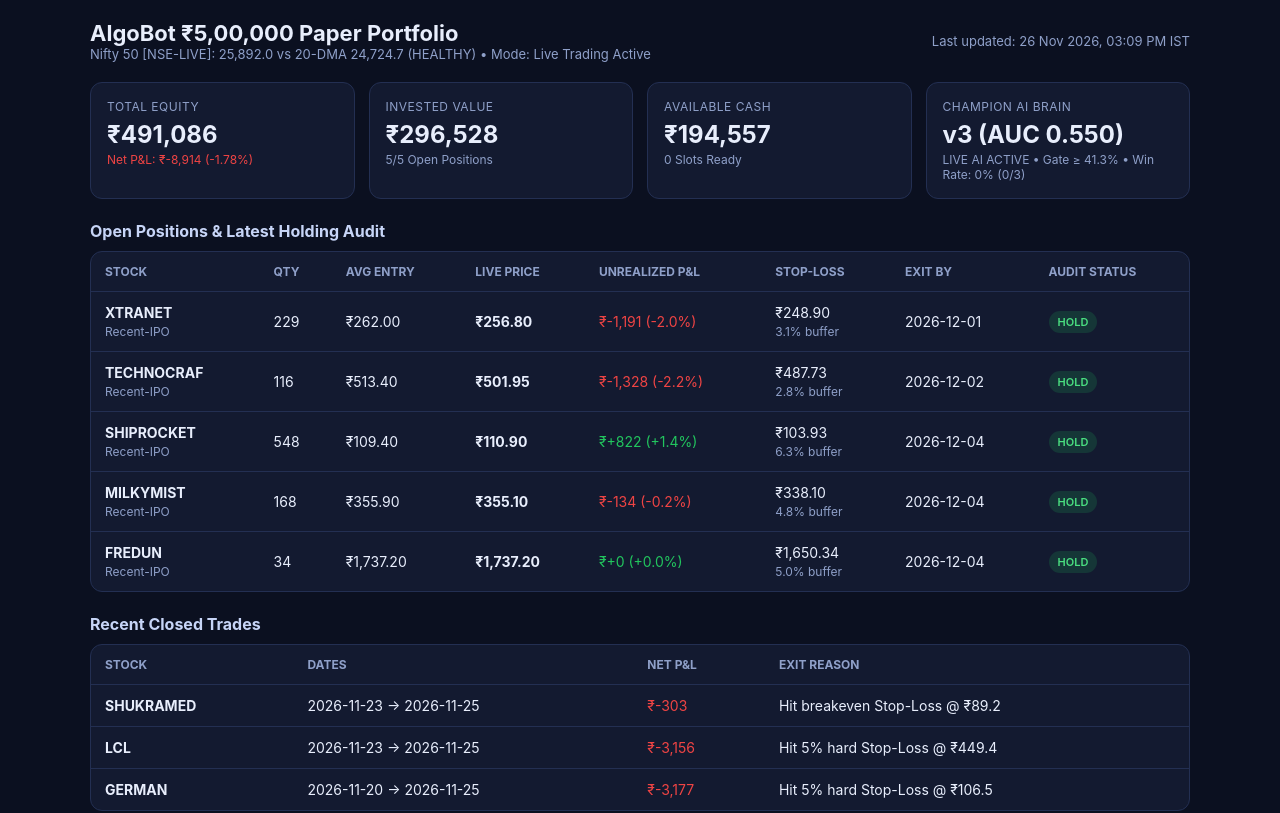
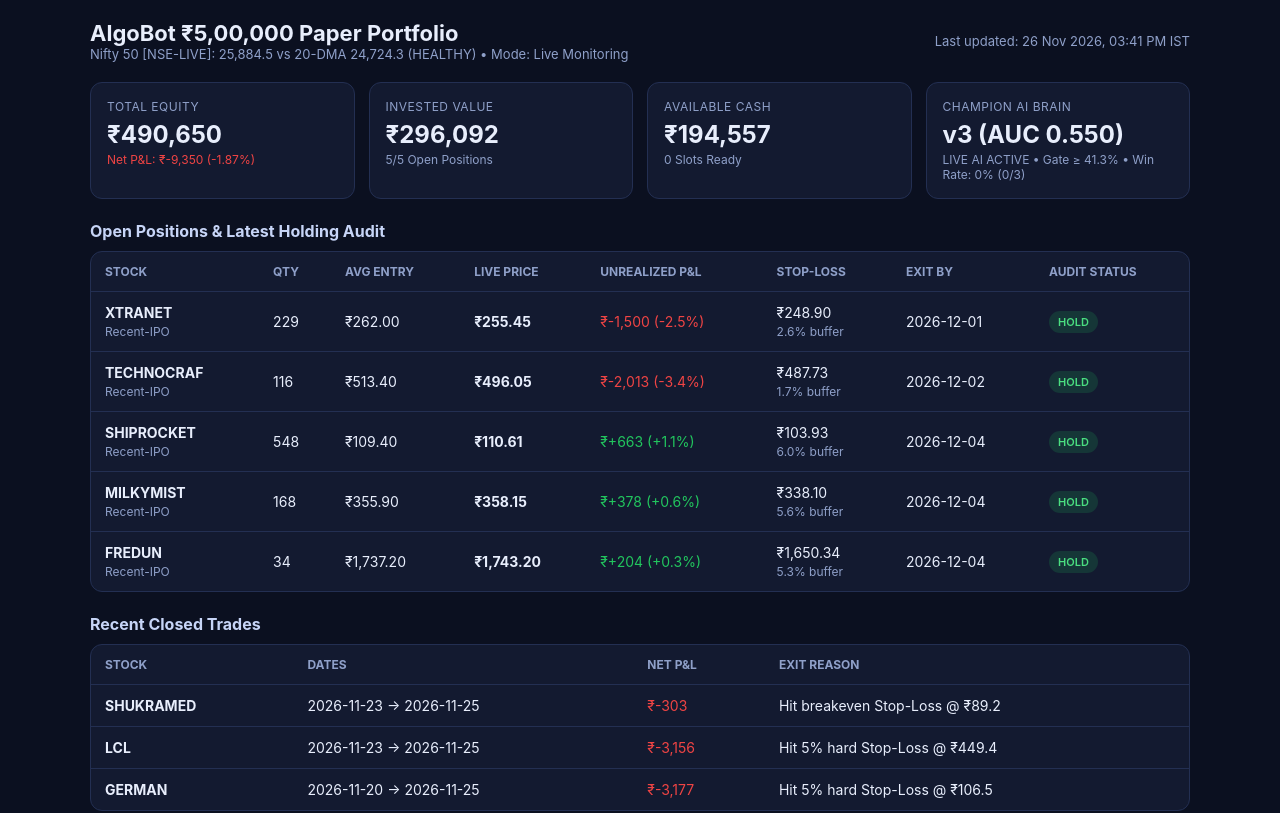
Before and after one commit to ishanpadwani-cell/algobot-5l, a plain HTML site: page docs/index.html in a window 1280 px wide. Shown: the top 813 px of the page. Drawn offline with Linux system fonts and the light colour scheme.

Commit message:
Live Portfolio Refresh (15:41 IST)

```diff
--- a/docs/index.html
+++ b/docs/index.html
@@ -27,13 +27,13 @@ tr:last-child td{border-bottom:none;}
 </style></head><body><div class="wrap">
 <header>
   <div><h1>AlgoBot ₹5,00,000 Paper Portfolio</h1>
-  <div class="meta">Nifty 50 [NSE-LIVE]: 25,892.0 vs 20-DMA 24,724.7 (HEALTHY) &bull; Mode: Live Trading Active</div></div>
-  <div class="meta">Last updated: 26 Nov 2026, 03:09 PM IST</div>
+  <div class="meta">Nifty 50 [NSE-LIVE]: 25,884.5 vs 20-DMA 24,724.3 (HEALTHY) &bull; Mode: Live Monitoring</div></div>
+  <div class="meta">Last updated: 26 Nov 2026, 03:41 PM IST</div>
 </header>
 <div class="grid">
-  <div class="card"><div class="label">Total Equity</div><div class="val">₹491,086</div>
-    <div class="sub neg">Net P&amp;L: ₹-8,914 (-1.78%)</div></div>
-  <div class="card"><div class="label">Invested Value</div><div class="val">₹296,528</div>
+  <div class="card"><div class="label">Total Equity</div><div class="val">₹490,650</div>
+    <div class="sub neg">Net P&amp;L: ₹-9,350 (-1.87%)</div></div>
+  <div class="card"><div class="label">Invested Value</div><div class="val">₹296,092</div>
     <div class="sub">5/5 Open Positions</div></div>
   <div class="card"><div class="label">Available Cash</div><div class="val">₹194,557</div>
     <div class="sub">0 Slots Ready</div></div>
@@ -48,9 +48,9 @@ tr:last-child td{border-bottom:none;}
           <td><strong>XTRANET</strong><div class="sub">Recent-IPO</div></td>
           <td>229</td>
           <td>₹262.00</td>
-          <td><strong>₹256.80</strong></td>
-          <td class="neg">₹-1,191 (-2.0%)</td>
-          <td>₹248.90<div class="sub">3.1% buffer</div></td>
+          <td><strong>₹255.45</strong></td>
+          <td class="neg">₹-1,500 (-2.5%)</td>
+          <td>₹248.90<div class="sub">2.6% buffer</div></td>
           <td>2026-12-01</td>
           <td><span class="badge ok" title="Thesis intact | P&amp;L -0.2% | Margins: Steady (+0.5%) | AI 44.2%">HOLD</span></td>
         </tr>
@@ -58,9 +58,9 @@ tr:last-child td{border-bottom:none;}
           <td><strong>TECHNOCRAF</strong><div class="sub">Recent-IPO</div></td>
           <td>116</td>
           <td>₹513.40</td>
-          <td><strong>₹501.95</strong></td>
-          <td class="neg">₹-1,328 (-2.2%)</td>
-          <td>₹487.73<div class="sub">2.8% buffer</div></td>
+          <td><strong>₹496.05</strong></td>
+          <td class="neg">₹-2,013 (-3.4%)</td>
+          <td>₹487.73<div class="sub">1.7% buffer</div></td>
           <td>2026-12-02</td>
           <td><span class="badge ok" title="Thesis intact | P&amp;L +1.3% | Margins: Expanding (+2.3%) | AI 44.5%">HOLD</span></td>
         </tr>
@@ -68,9 +68,9 @@ tr:last-child td{border-bottom:none;}
           <td><strong>SHIPROCKET</strong><div class="sub">Recent-IPO</div></td>
           <td>548</td>
           <td>₹109.40</td>
-          <td><strong>₹110.90</strong></td>
-          <td class="pos">₹+822 (+1.4%)</td>
-          <td>₹103.93<div class="sub">6.3% buffer</div></td>
+          <td><strong>₹110.61</strong></td>
+          <td class="pos">₹+663 (+1.1%)</td>
+          <td>₹103.93<div class="sub">6.0% buffer</div></td>
           <td>2026-12-04</td>
           <td><span class="badge ok" title="Recent-IPO | AI 59.5% | +7.2% on 2.11x vol | Expanding (+1.4%)">HOLD</span></td>
         </tr>
@@ -78,9 +78,9 @@ tr:last-child td{border-bottom:none;}
           <td><strong>MILKYMIST</strong><div class="sub">Recent-IPO</div></td>
           <td>168</td>
           <td>₹355.90</td>
-          <td><strong>₹355.10</strong></td>
-          <td class="neg">₹-134 (-0.2%)</td>
-          <td>₹338.10<div class="sub">4.8% buffer</div></td>
+          <td><strong>₹358.15</strong></td>
+          <td class="pos">₹+378 (+0.6%)</td>
+          <td>₹338.10<div class="sub">5.6% buffer</div></td>
           <td>2026-12-04</td>
           <td><span class="badge ok" title="Recent-IPO | AI 45.1% | +3.0% on 1.78x vol | Steady (-0.5%)">HOLD</span></td>
         </tr>
@@ -88,9 +88,9 @@ tr:last-child td{border-bottom:none;}
           <td><strong>FREDUN</strong><div class="sub">Recent-IPO</div></td>
           <td>34</td>
           <td>₹1,737.20</td>
-          <td><strong>₹1,737.20</strong></td>
-          <td class="pos">₹+0 (+0.0%)</td>
-          <td>₹1,650.34<div class="sub">5.0% buffer</div></td>
+          <td><strong>₹1,743.20</strong></td>
+          <td class="pos">₹+204 (+0.3%)</td>
+          <td>₹1,650.34<div class="sub">5.3% buffer</div></td>
           <td>2026-12-04</td>
           <td><span class="badge ok" title="Recent-IPO | AI 41.5% | +5.8% on 1.75x vol | Expanding (+1.6%)">HOLD</span></td>
         </tr></tbody></table></div>
```
